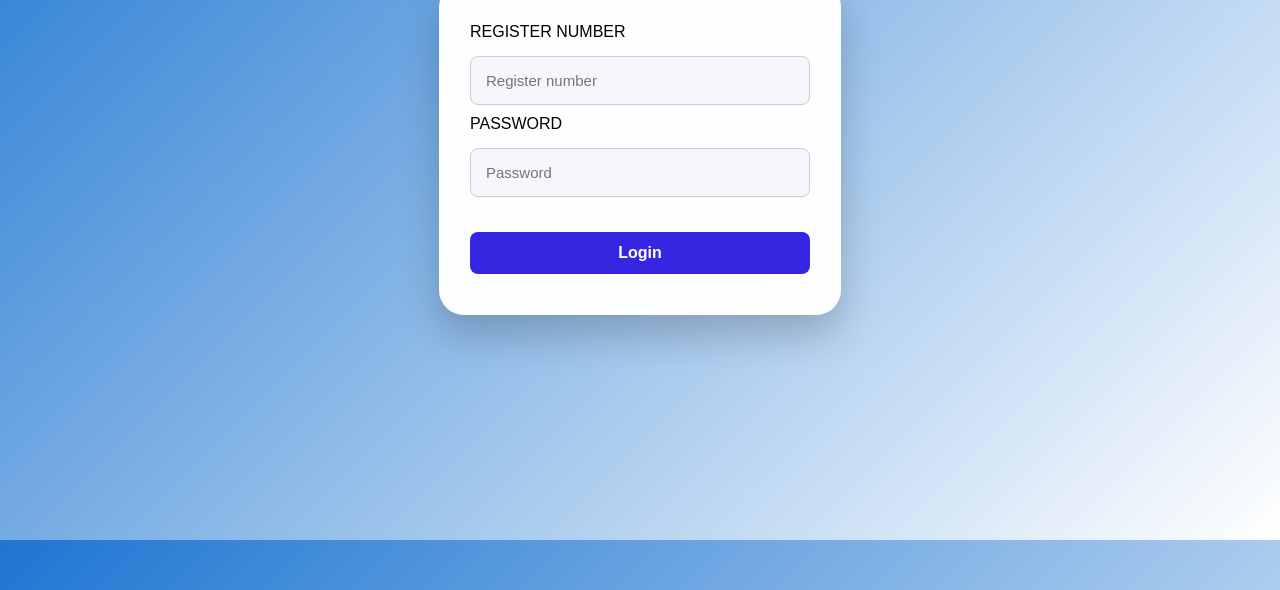
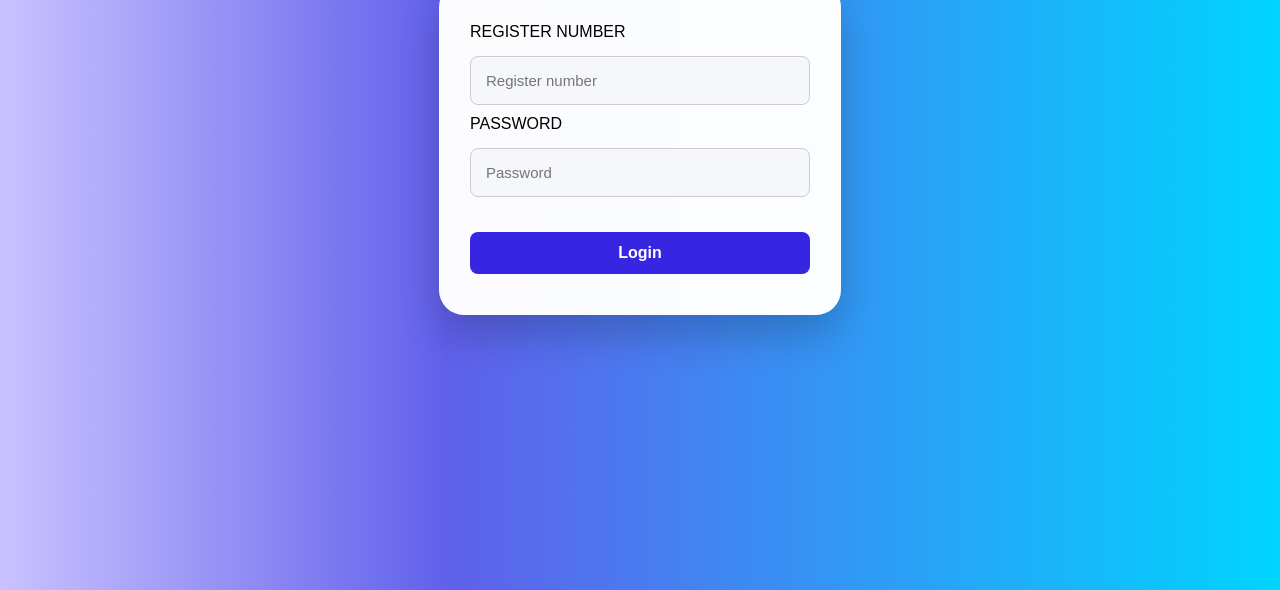
Before and after one commit to kathirvelan19/RIT-GPA-CGPA-CALCULATOR, a plain HTML site: page index.html in a window 1280 px wide. Shown: the part 260-850 px from the top of the page. Drawn offline with Linux system fonts and the light colour scheme; a web font is replaced by a local one.

Commit message:
Update index.html
bg change

```diff
--- a/index.html
+++ b/index.html
@@ -14,8 +14,8 @@
       body {
         margin: 0;
         font-family: "Sansation", sans-serif;
-        background: rgba(29, 118, 209, 1.0);
-        background: linear-gradient(135deg, rgba(29, 118, 209, 1.0), rgba(255, 255, 255, 1.0));
+        background: #cac2ff;
+        background: linear-gradient(90deg, rgba(202, 194, 255, 1) 0%, rgba(96, 96, 235, 1) 35%, rgba(0, 212, 255, 1) 100%);
 
         background-size: 100% 100%;
         background-attachment: fixed;
```
